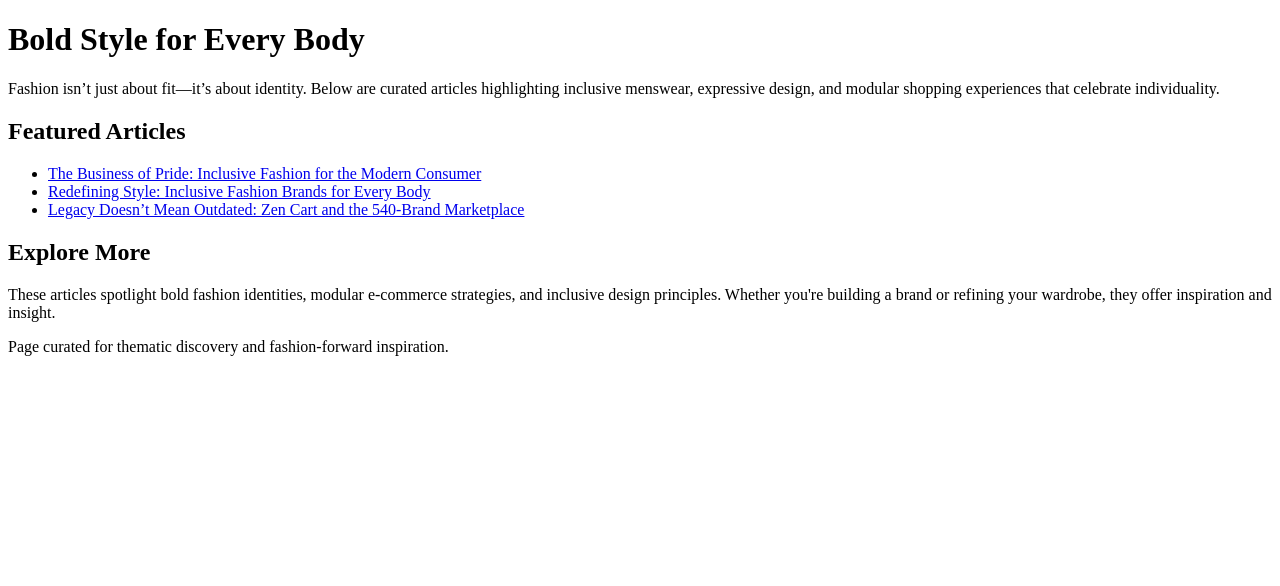
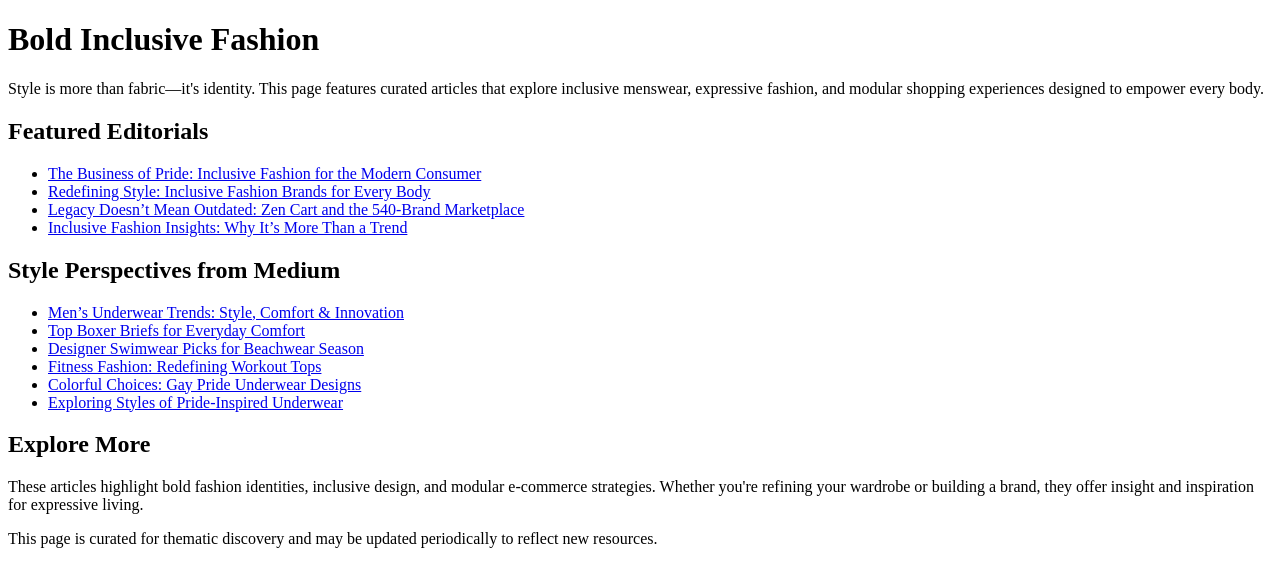
Before and after one commit to dealbyethangay/fashion, a plain HTML site: page index.html in a window 1280 px wide. Drawn offline with Linux system fonts and the light colour scheme.

Commit message:
Add files via upload

```diff
--- a/index.html
+++ b/index.html
@@ -2,26 +2,37 @@
 <html lang="en">
 <head>
   <meta charset="UTF-8">
-  <title>Bold Style for Every Body</title>
-  <meta name="description" content="Explore inclusive fashion articles featuring bold menswear, expressive identity, and modular e-commerce design.">
+  <title>Bold Inclusive Fashion</title>
+  <meta name="description" content="Explore curated articles on inclusive menswear, expressive fashion, and modular e-commerce strategies.">
   <meta name="viewport" content="width=device-width, initial-scale=1.0">
 </head>
 <body>
-  <h1>Bold Style for Every Body</h1>
-  <p>Fashion isn’t just about fit—it’s about identity. Below are curated articles highlighting inclusive menswear, expressive design, and modular shopping experiences that celebrate individuality.</p>
+  <h1>Bold Inclusive Fashion</h1>
+  <p>Style is more than fabric—it's identity. This page features curated articles that explore inclusive menswear, expressive fashion, and modular shopping experiences designed to empower every body.</p>
 
-  <h2>Featured Articles</h2>
+  <h2>Featured Editorials</h2>
   <ul>
     <li><a href="https://timebusinessnews.com/the-business-of-pride-how-dealbyethan-gay-is-pioneering-inclusive-fashion-for-the-modern-consumer/">The Business of Pride: Inclusive Fashion for the Modern Consumer</a></li>
     <li><a href="https://timebusinessnews.com/redefining-style-with-dealbyethan-inclusive-fashion-brands-for-every-body/">Redefining Style: Inclusive Fashion Brands for Every Body</a></li>
     <li><a href="https://timebusinessnews.com/legacy-doesnt-mean-outdated-how-dealbyethan-com-uses-zen-cart-to-power-a-540-brand-fashion-marketplace/">Legacy Doesn’t Mean Outdated: Zen Cart and the 540-Brand Marketplace</a></li>
+    <li><a href="https://vocal.media/stories/why-inclusive-fashion-isn-t-just-a-trend">Inclusive Fashion Insights: Why It’s More Than a Trend</a></li>
+  </ul>
+
+  <h2>Style Perspectives from Medium</h2>
+  <ul>
+    <li><a href="https://medium.com/@arthurrox/mens-underwear-trends-a-comprehensive-guide-to-style-comfort-and-innovation-9475c217bf89">Men’s Underwear Trends: Style, Comfort & Innovation</a></li>
+    <li><a href="https://medium.com/@vfmprime/top-10-best-boxer-briefs-for-everyday-comfort-and-support-095fcc98b1d9">Top Boxer Briefs for Everyday Comfort</a></li>
+    <li><a href="https://medium.com/@David_Jewell/beachwear-essentials-top-designer-swimwear-for-gay-men-c915c80d8729">Designer Swimwear Picks for Beachwear Season</a></li>
+    <li><a href="https://medium.com/@bradysmithonline/workout-tops-redefined-how-mens-crop-tops-elevate-your-fitness-fashion-0959cd507ec9">Fitness Fashion: Redefining Workout Tops</a></li>
+    <li><a href="https://medium.com/@vfmprime/colorful-choices-exploring-the-designs-of-gay-pride-underwear-3901dcf2da32">Colorful Choices: Gay Pride Underwear Designs</a></li>
+    <li><a href="https://medium.com/@bradysmithonline/from-briefs-to-boxers-exploring-different-styles-of-gay-pride-underwear-ce3c4ed65dc7">Exploring Styles of Pride-Inspired Underwear</a></li>
   </ul>
 
   <h2>Explore More</h2>
-  <p>These articles spotlight bold fashion identities, modular e-commerce strategies, and inclusive design principles. Whether you're building a brand or refining your wardrobe, they offer inspiration and insight.</p>
+  <p>These articles highlight bold fashion identities, inclusive design, and modular e-commerce strategies. Whether you're refining your wardrobe or building a brand, they offer insight and inspiration for expressive living.</p>
 
   <footer>
-    <p>Page curated for thematic discovery and fashion-forward inspiration.</p>
+    <p>This page is curated for thematic discovery and may be updated periodically to reflect new resources.</p>
   </footer>
 </body>
 </html>
```
